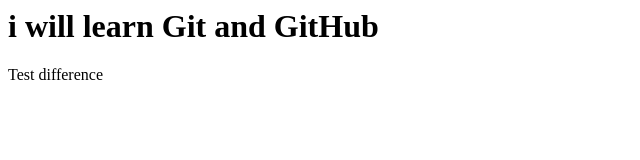
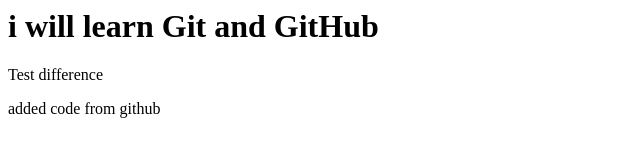
Before and after one commit to nithin-kumarbj/LearningGIT, a plain HTML site: page index.html in a window 1280 px wide. Shown: the whole page, without its empty margins (0-640 px from the left). Drawn offline with Linux system fonts and the light colour scheme.

Commit message:
updated index.html
added code from github

```diff
--- a/index.html
+++ b/index.html
@@ -3,3 +3,7 @@
 <div>
     <p>Test difference</p>
 </div>
+
+<div>
+    <p>added code from github</p>
+</div>
```
